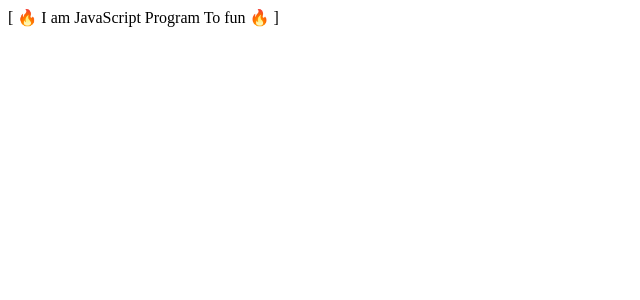
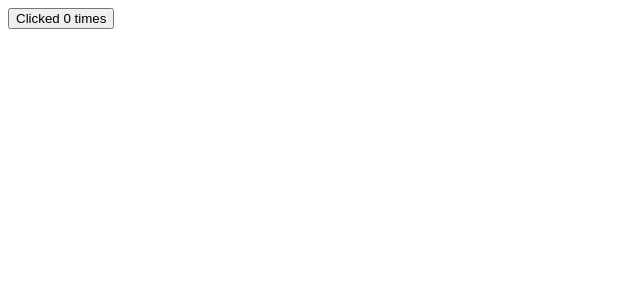
Before and after one commit to SOUROVSARKERTEC12/React, a React (Create React App) app: page / in a window 1280 px wide. Shown: the top 300 px of the page, without its empty margins (0-640 px from the left). Built offline with nearby package versions, Linux system fonts and the light colour scheme.

Commit message:
Order Component

```diff
--- a/src/App.js
+++ b/src/App.js
@@ -1,20 +1,22 @@
 import React from 'react';
-import Text from './components/composition/Text';
-import Emoji from './components/composition/Emoji';
-import Bracket from './components/composition/Bracket';
+import ClickCounter from './components/ClickCounter';
+// import Text from './components/composition/Text';
+// import Emoji from './components/composition/Emoji';
+// import Bracket from './components/composition/Bracket';
 //import Text from './components/inheritance/Text';
 //import Calculator from './components/Calculator';
 //import Form from './components/Form';
 
 function App() {
-    return (
-        <Emoji>
-            {({ addEmoji }) => (
-                <Bracket>
-                    {({addBracket}) => <Text addEmoji={addEmoji} addBracket={addBracket} />}
-                </Bracket>)}
-        </Emoji>
-    );
+    return <div className="app"><ClickCounter /></div>
+    // return (
+    //     <Emoji>
+    //         {({ addEmoji }) => (
+    //             <Bracket>
+    //                 {({addBracket}) => <Text addEmoji={addEmoji} addBracket={addBracket} />}
+    //             </Bracket>)}
+    //     </Emoji>
+    // );
     //return <Calculator/>
     // return <div>
     //     {/* <Form /> */}
--- /dev/null
+++ b/src/components/ClickCounter.js
@@ -0,0 +1,20 @@
+import React from 'react';
+
+export default class ClickCounter extends React.Component {
+    state = {
+        count : 0,
+    }
+
+    incrementCount = ()=> {
+        this.setState((prevState)=> ({count: prevState.count+1}))
+    }
+
+    render() {
+        const {count} = this.state;
+        return (
+            <div>
+                <button type='button' onClick ={this.incrementCount}>Clicked {count} times</button>
+            </div>
+        );
+    }
+}
```
